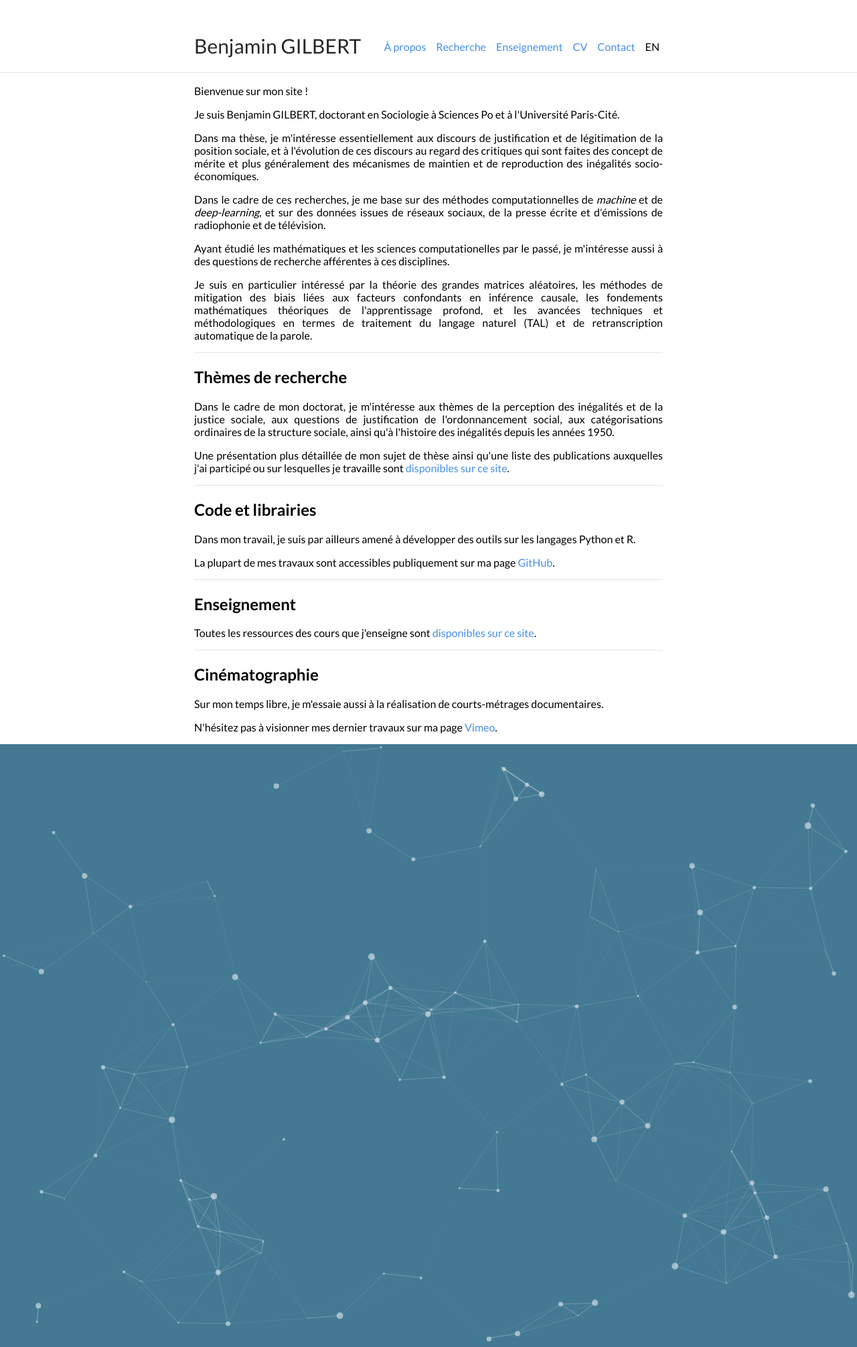
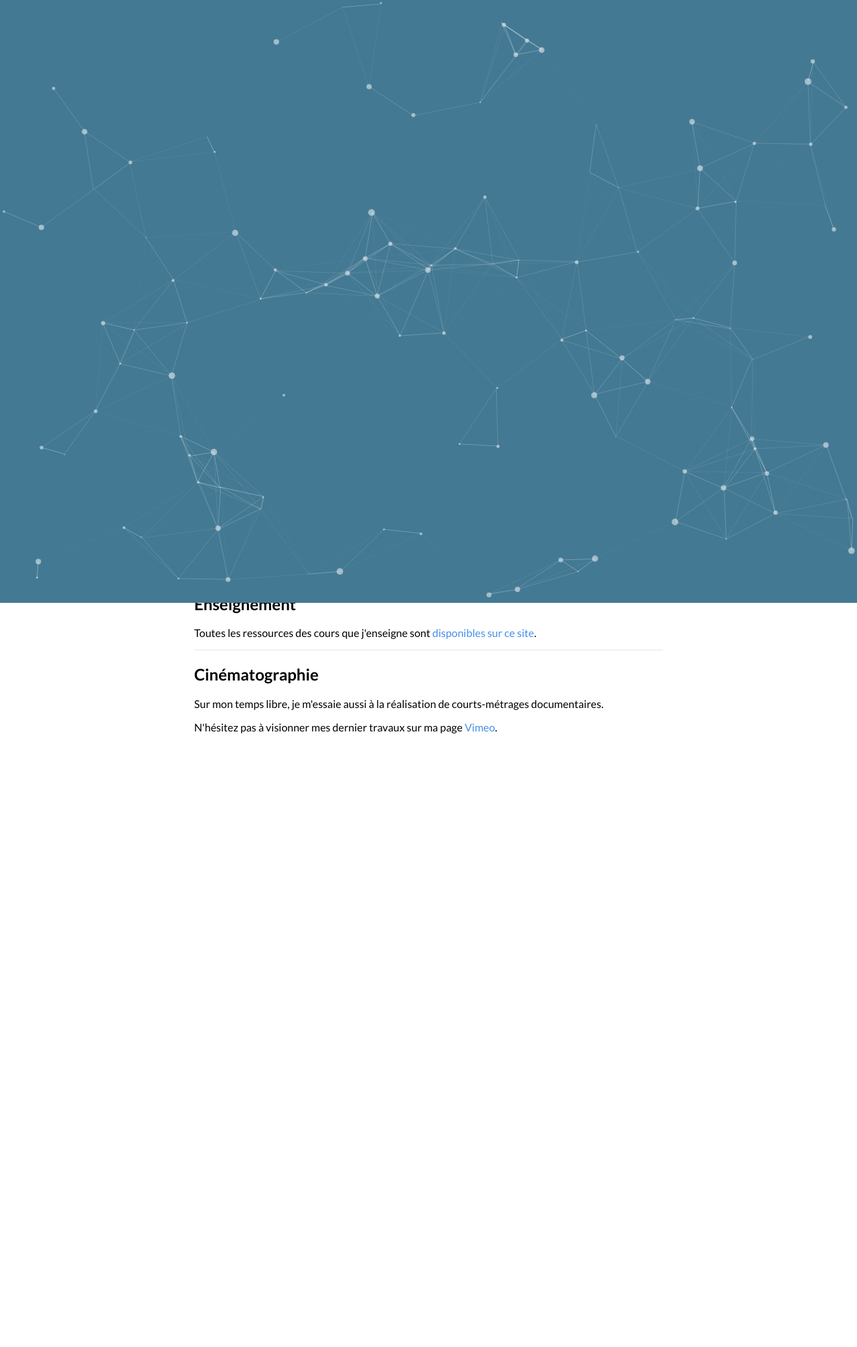
Before and after one commit to bglbrt/bglbrt.github.io, a Jekyll site: the page built from index.md, in a window 1280 px wide. Shown: the whole page at 67% size. Built offline with Jekyll 4.4.1, drawn with Linux system fonts in a browser that asks for light colours; after the commit the page ends 1161 px from its top, so only the background shows below that.

Commit message:
Update default.html

```diff
--- a/_layouts/default.html
+++ b/_layouts/default.html
@@ -29,7 +29,7 @@
     {% endif %}
 </head>
 <body>
-    <div class="body-particles">
+    <div id="particles-js"></div>
     <div class="wrapper">
         <div class="navbar container">
             <a id="author-name" class="alignable pull-left" href="{{ site.url }}{{ site.baseurl }}">{{ site.title }}</a>
@@ -61,8 +61,6 @@
                 {{ content }}
             </div>
     </div>
-    </div>
-    <div id="particles-js"></div>
     <script src="/particles.js-master/particles.js"></script>
     <script src="/particles.js-master/demo/js/app.js"></script>
 </body>
```
